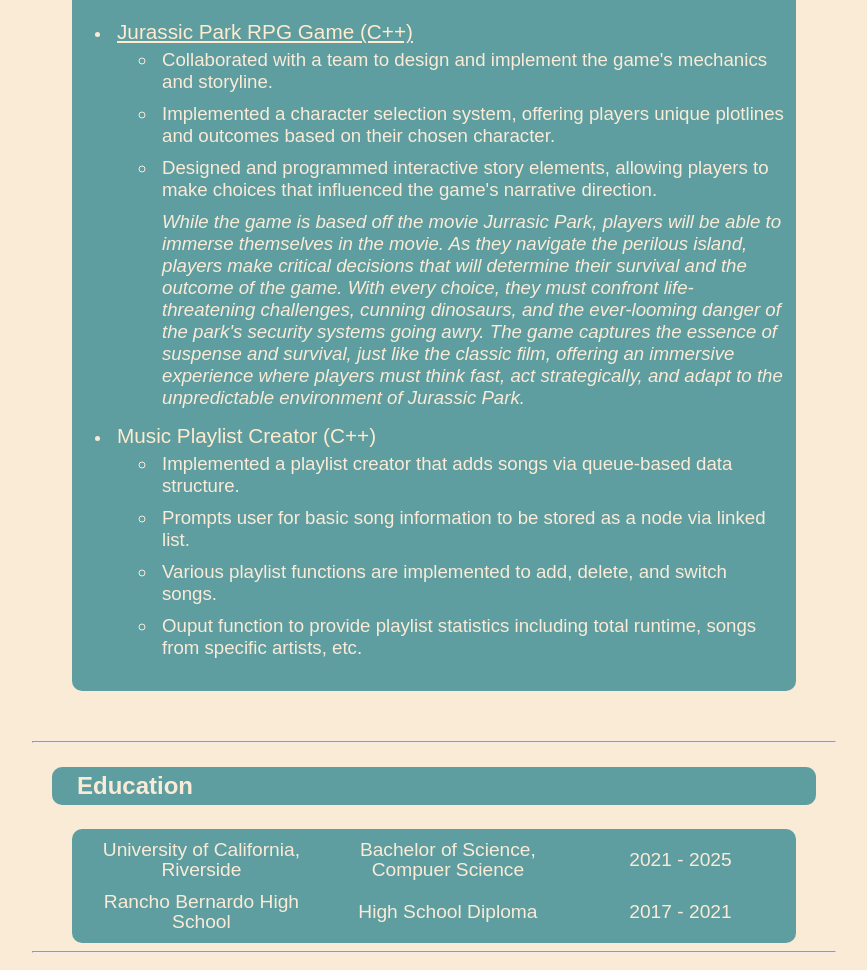
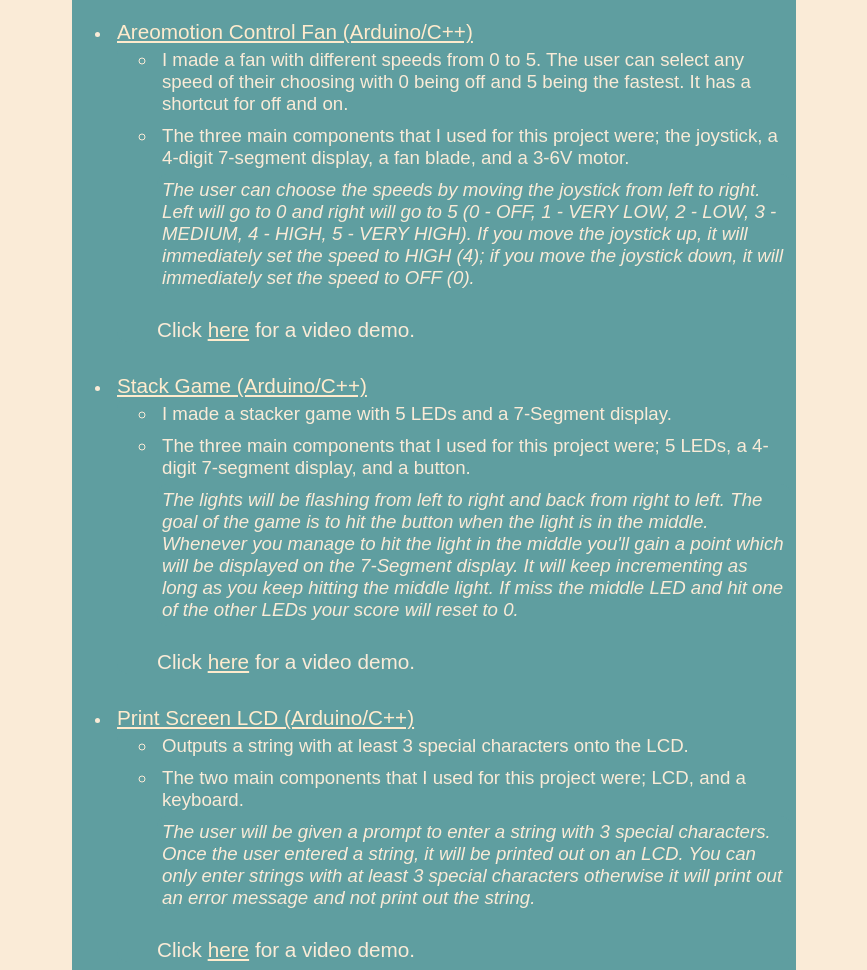
Before and after one commit to Andrew-Bremond/Andrew-Bremond.github.io, a plain HTML site: page index.html in a window 1280 px wide. Shown: the part 2020-2990 px from the top of the page, without its empty margins (206-1073 px from the left). Drawn offline with Linux system fonts and the light colour scheme.

Commit message:
Update index.html

```diff
--- a/index.html
+++ b/index.html
@@ -174,7 +174,63 @@
             <ul style="margin-top: 0; border-radius: 0 0 10px 10px;">
                 <br>
                 <li>
-                    <a class="links" href="https://github.com/cs100/final-project-aamin026-kmuso001-abrem005-dcoel003" target="_blank"> Jurassic Park RPG Game (C++)</a>
+                    <a class="links" href="https://github.com/Andrew-Bremond/Aeromotion-Control-Fan" target="_blank"> Areomotion Control Fan (Arduino/C++)</a>
+                    <ul class="innerPoint">
+                        <li>I made a fan with different speeds from 0 to 5. The user can select any speed of their choosing with 0 being off and 5 being the fastest.
+                            It has a shortcut for off and on.</li>
+                        <li>The three main components that I used for this project were; the joystick, a 4-digit 7-segment display, a fan blade, and a 3-6V motor.</li>
+                        <p style="margin:0; font-size: 90%; font-style: italic;">
+                            The user can choose the speeds by moving the joystick from left to right. Left will go to 0 and right will go to 5
+                            (0 - OFF, 1 - VERY LOW, 2 - LOW, 3 - MEDIUM, 4 - HIGH, 5 - VERY HIGH). If you move the joystick up, it will immediately
+                            set the speed to HIGH (4); if you move the joystick down, it will immediately set the speed to OFF (0).
+                        </p>
+                        <br>
+                        Click
+                        <a class="links" href="https://youtu.be/GAm5dnw8RwY" target="_blank" style="font-size: 100%;">here</a>
+                        for a video demo. <br>
+                    </ul>
+                </li>
+                <br>
+
+                <li>
+                    <a class="links" href="https://github.com/Andrew-Bremond/Stacker-Game" target="_blank"> Stack Game (Arduino/C++)</a>
+                    <ul class="innerPoint">
+                        <li>I made a stacker game with 5 LEDs and a 7-Segment display.</li>
+                        <li>The three main components that I used for this project were; 5 LEDs, a 4-digit 7-segment display, and a button.</li>
+                        <p style="margin:0; font-size: 90%; font-style: italic;">
+                            The lights will be flashing from left to right and back from right to left. The goal of the game is to hit the button
+                            when the light is in the middle. Whenever you manage to hit the light in the middle you'll gain a point which will be
+                            displayed on the 7-Segment display. It will keep incrementing as long as you keep hitting the middle light. If miss
+                            the middle LED and hit one of the other LEDs your score will reset to 0.
+                        </p>
+                        <br>
+                        Click
+                        <a class="links" href="https://youtu.be/pHfLp5gj_KE" target="_blank" style="font-size: 100%;">here</a>
+                        for a video demo. <br>
+                    </ul>
+                </li>
+
+                <br>
+                <li>
+                    <a class="links" href="https://github.com/Andrew-Bremond/Print-Screen-LCD" target="_blank"> Print Screen LCD (Arduino/C++)</a>
+                    <ul class="innerPoint">
+                        <li>Outputs a string with at least 3 special characters onto the LCD.</li>
+                        <li>The two main components that I used for this project were; LCD, and a keyboard.</li>
+                        <p style="margin:0; font-size: 90%; font-style: italic;">
+                            The user will be given a prompt to enter a string with 3 special characters. Once the user entered a string,
+                            it will be printed out on an LCD. You can only enter strings with at least 3 special characters otherwise it
+                            will print out an error message and not print out the string.
+                        </p>
+                        <br>
+                        Click
+                        <a class="links" href="https://youtu.be/gzW58mXF60I" target="_blank" style="font-size: 100%;">here</a>
+                        for a video demo. <br>
+                    </ul>
+                </li>
+
+                <br>
+                <li>
+                    <a class="links" href="https://github.com/Andrew-Bremond/Jurassic-Park-Game" target="_blank"> Jurassic Park RPG Game (C++)</a>
                     <ul class="innerPoint">
                         <li>Collaborated with a team to design and implement the game's mechanics and storyline.</li>
                         <li>Implemented a character selection system, offering players unique plotlines and outcomes based on their chosen character.</li>
```
